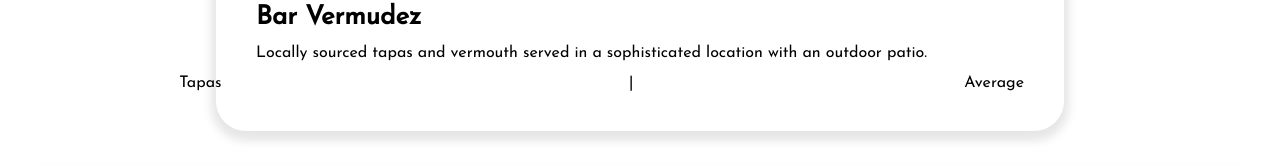
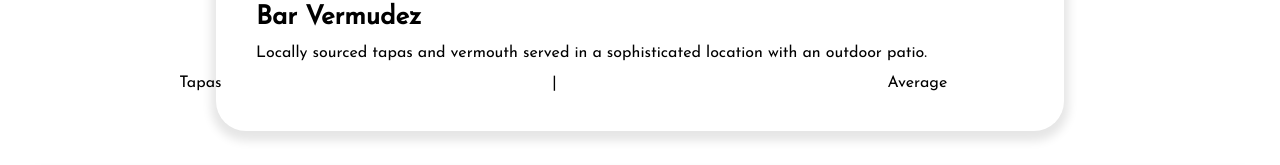
Before and after one commit to Lampenkap007/Restaurant-Finder, a plain HTML site: page index.html in a window 1280 px wide. Shown: the part 764-929 px from the top of the page. Drawn offline with Linux system fonts and the light colour scheme.

Commit message:
fix rollback

```diff
--- a/assets/css/style.css
+++ b/assets/css/style.css
@@ -61,10 +61,8 @@
   display: flex;
   width: 100%;
   justify-content: space-between;
-}
+  margin-left: -10%;
 
-.uspItem {
-  margin-left: -10%;
 }
 
 .hidden {
```
